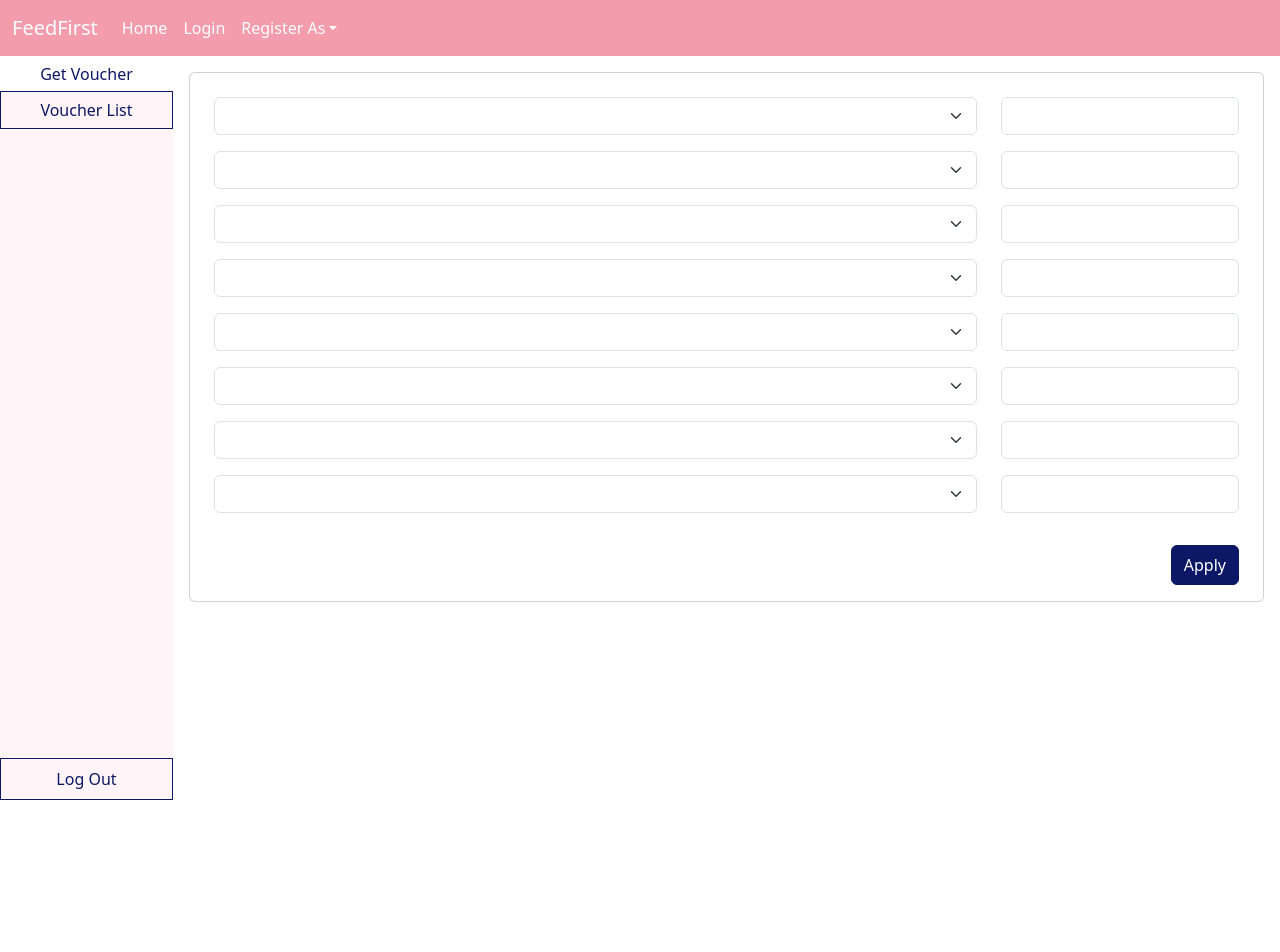
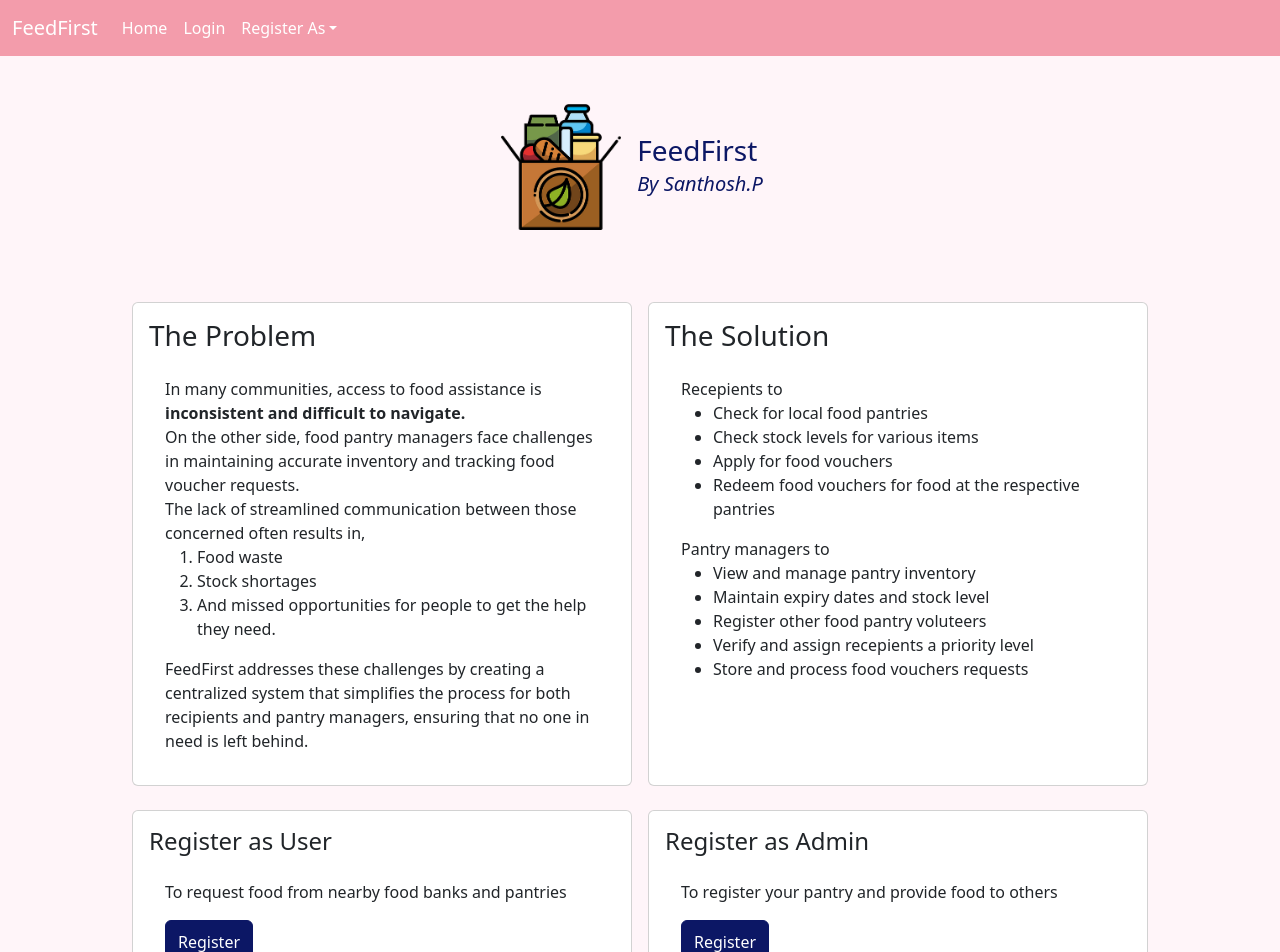
Before and after one commit to Santhosh-Paramasivam/FeedFirst2, a React (Vite) app in the folder client/: page / in a window 1280 px wide. Shown: the top 952 px of the page. Before the commit the page ends 800 px from the top, so only its background shows below. Built offline with nearby package versions, Linux system fonts and the light colour scheme.

Commit message:
Added routing and home page

```diff
--- a/client/package.json
+++ b/client/package.json
@@ -11,7 +11,8 @@
   },
   "dependencies": {
     "react": "^19.1.0",
-    "react-dom": "^19.1.0"
+    "react-dom": "^19.1.0",
+    "react-router-dom": "^7.6.3"
   },
   "devDependencies": {
     "@eslint/js": "^9.30.1",
--- a/client/src/App.jsx
+++ b/client/src/App.jsx
@@ -3,12 +3,18 @@ import Navbar from './Common/Navbar'
 import Register from './Recipient/Register'
 import PantryDetails from './Common/PantryDetails'
 import Dashboard from './Recipient/Dashboard'
+import { BrowserRouter, Routes, Route } from 'react-router-dom'
+import RegisterUser from './Recipient/Register'
+import Home from './Common/Home'
 
 function App() {
-  return <>
+  return <BrowserRouter>
     <Navbar />
-    <Dashboard/>
-  </>
+    <Routes>
+      <Route path='/' element={<Home />}></Route>
+      <Route path='/register_user' element={<RegisterUser />}></Route>
+    </Routes>
+  </BrowserRouter>
 }
 
 export default App
--- /dev/null
+++ b/client/src/Common/Home.jsx
@@ -0,0 +1,87 @@
+import '../common.css'
+import Title from '../Components/Title'
+
+function Home() {
+    return <div className='d-flex flex-column justify-content-center align-items-center light-pink w-100 mb-4'>
+        <div className='d-flex flex-row justify-content-center align-items-center mt-5 mb-4'>
+            <img src='static/food-pantry.png' style={{ width: '120px' }}></img>
+            <div className='d-flex flex-column mx-3'>
+                <h3 className='dark-blue-text my-1'>FeedFirst</h3>
+                <h5 className='italic dark-blue-text'>By Santhosh.P</h5>
+            </div>
+        </div>
+
+        <div className='d-flex flex-row justify-content-center flex-wrap mt-4'>
+            <div className='card px-3 pt-3 mt-4 m-2' style={{ width: '500px' }}>
+                <h3 className='card-title'>The Problem</h3>
+                <div className='card-body'>
+                    <p>
+                        In many communities, access to food assistance is <b>inconsistent and difficult to navigate.</b>
+                        <br />
+
+                        On the other side, food pantry managers face challenges in maintaining accurate inventory and tracking food voucher requests.
+                        <br />
+
+                        The lack of streamlined communication between those concerned often results in,
+
+                        <ol>
+                            <li>
+                                Food waste
+                            </li>
+                            <li>
+                                Stock shortages
+                            </li>
+                            <li>
+                                And missed opportunities for people to get the help they need.
+                            </li>
+                        </ol>
+
+                        FeedFirst addresses these challenges by creating a centralized system that simplifies the process for both recipients and pantry managers, ensuring that no one in need is left behind.
+                    </p>
+                </div>
+            </div>
+
+
+            <div className='card px-3 pt-3 mt-4 m-2' style={{ width: '500px' }}>
+                <h3 className='card-title'>The Solution</h3>
+                <div className='card-body'>
+                    <p>Recepients to
+                        <ul>
+                            <li>Check for local food pantries</li>
+                            <li>Check stock levels for various items</li>
+                            <li>Apply for food vouchers</li>
+                            <li>Redeem food vouchers for food at the respective pantries</li>
+                        </ul>
+                        Pantry managers to
+                        <ul>
+                            <li>View and manage pantry inventory</li>
+                            <li>Maintain expiry dates and stock level</li>
+                            <li>Register other food pantry voluteers</li>
+                            <li>Verify and assign recepients a priority level</li>
+                            <li>Store and process food vouchers requests</li>
+                        </ul>
+                    </p>
+                </div>
+            </div>
+        </div>
+
+        <div className='d-flex flex-row justify-content-center flex-wrap mt-2 mb-4'>
+            <div className='card px-3 pt-3 m-2' style={{ width: '500px' }}>
+                <h4 className='card-title'>Register as User</h4>
+                <div className='card-body'>
+                    <p>To request food from nearby food banks and pantries</p>
+                    <button className='btn dark-blue-button'>Register</button>
+                </div>
+            </div>
+            <div className='card px-3 pt-3 m-2' style={{ width: '500px' }}>
+                <h4 className='card-title'>Register as Admin</h4>
+                <div className='card-body'>
+                    <p>To register your pantry and provide food to others</p>
+                    <button className='btn dark-blue-button'>Register</button>
+                </div>
+            </div>
+        </div>
+    </div>
+}
+
+export default Home
--- a/client/src/Common/Navbar.jsx
+++ b/client/src/Common/Navbar.jsx
@@ -1,4 +1,5 @@
 import '../common.css'
+import { Link } from 'react-router-dom';
 
 function Navbar() {
     return <div>
@@ -19,9 +20,9 @@ function Navbar() {
                                 Register As
                             </a>
                             <ul class="dropdown-menu" data-bs-theme='light'>
-                                <li><a class="dropdown-item" href="#">Recipient</a></li>
+                                <li><Link to={{pathname: '/register_user'}}><a class="dropdown-item" href="#">User</a></Link></li>
                                 <li><hr class="dropdown-divider" /></li>
-                                <li><a class="dropdown-item " href="#">Pantry Manager</a></li>
+                                <li><a class="dropdown-item " href="#">Admin</a></li>
                             </ul>
                         </li>
                     </div>
--- a/client/src/Recipient/Register.jsx
+++ b/client/src/Recipient/Register.jsx
@@ -1,8 +1,8 @@
 import '../common.css'
 import Title from '../Components/Title'
 
-function Register() {
-    return <div className="light-pink" style={{ height: 'calc(100vh - 56px)' }}>
+function RegisterUser() {
+    return <div className="light-pink pb-5">
         <Title title="User Registration" />
         <div className="card mx-4 px-4">
             <input className="form-control mt-4" placeholder="Name"></input>
@@ -21,4 +21,4 @@ function Register() {
     </div>
 }
 
-export default Register
+export default RegisterUser
--- a/client/src/common.css
+++ b/client/src/common.css
@@ -46,6 +46,18 @@
     height: calc(100vh - 56px);
 }
 
+.double-full-height {
+    height: 2 * calc(100vh - 56px);
+}
+
 .nav-link-white {
     color: white;
 }
+
+.italic {
+    font-style: italic;
+}
+
+.white-card {
+    --bs-card-color: white;
+}
--- a/client/src/main.jsx
+++ b/client/src/main.jsx
@@ -4,6 +4,6 @@ import App from './App.jsx'
 
 createRoot(document.getElementById('root')).render(
   <StrictMode>
-    <App />
+      <App />
   </StrictMode>,
 )
```
Also changed, not shown: client/static/food-pantry.png (renamed from client/static/food-pantry-clipart-sm.png), 1 other file (tests, documents, lock files or other folders).
